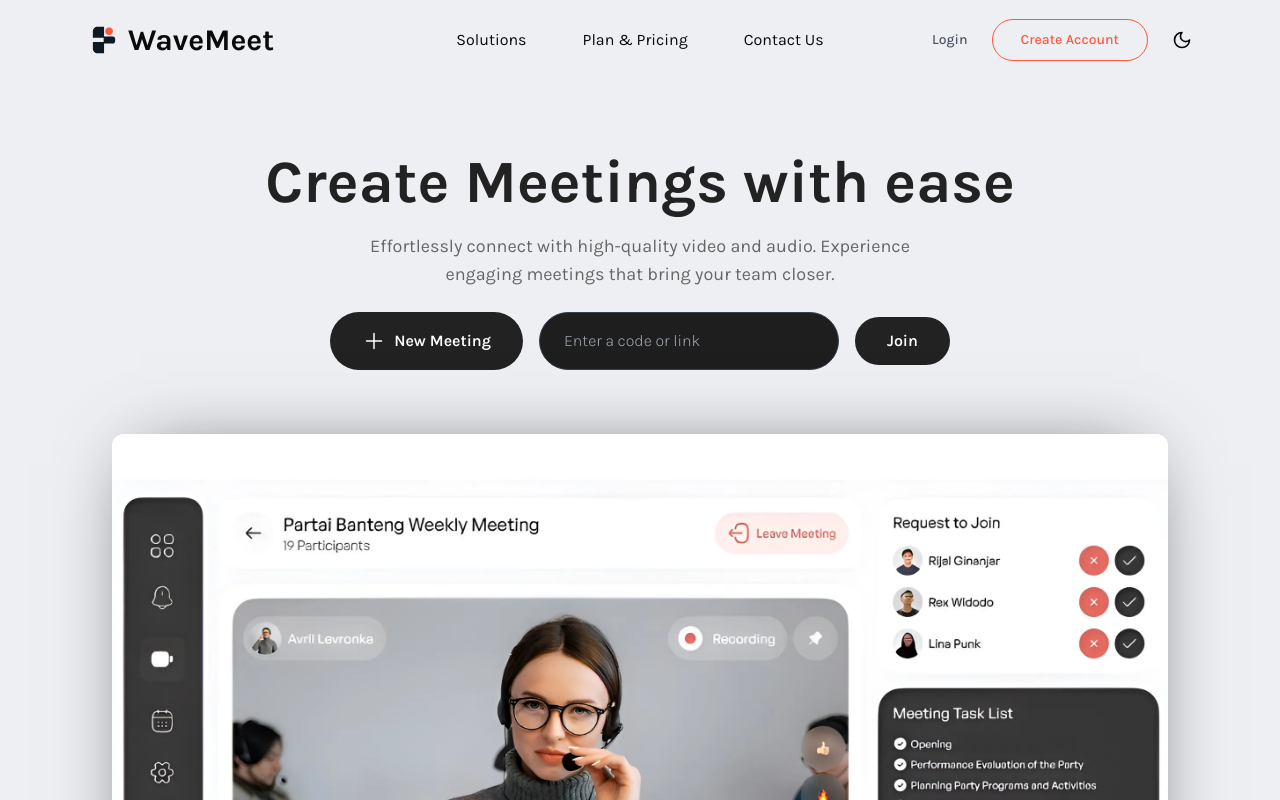
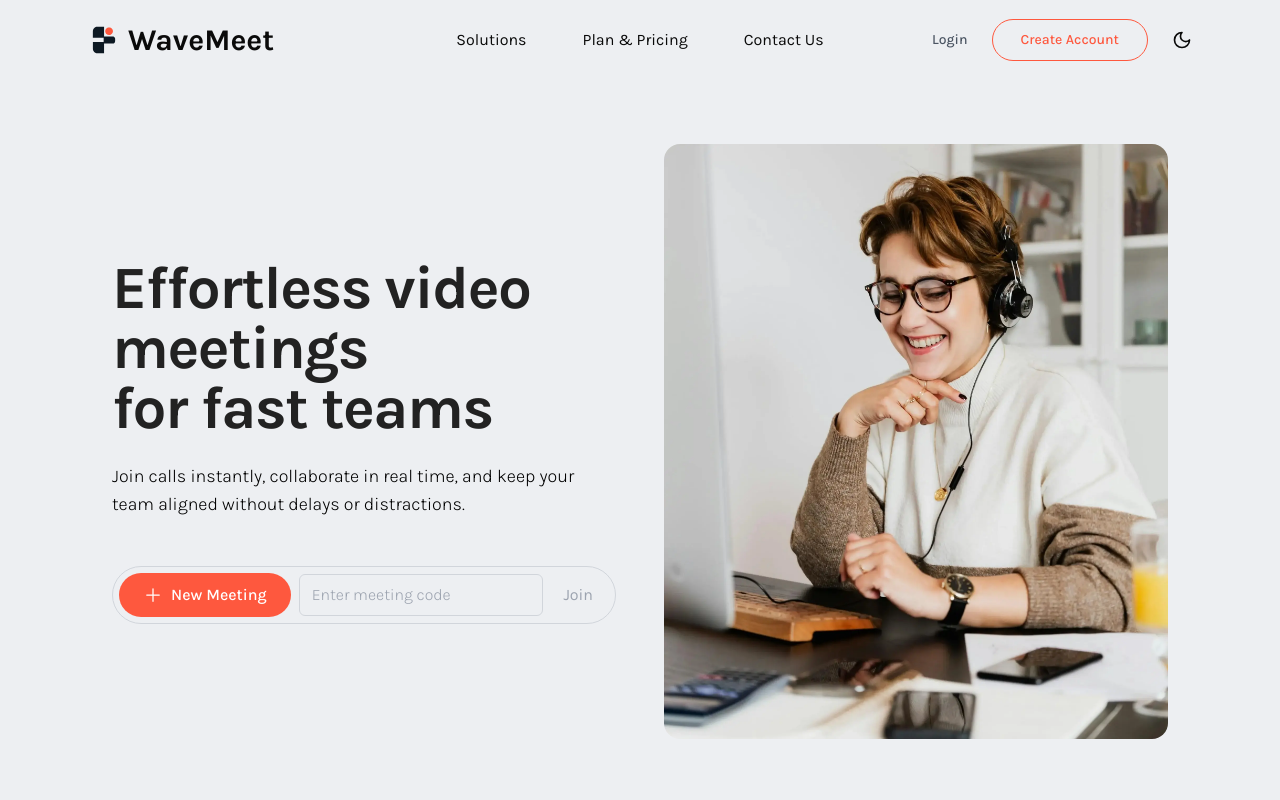
Before and after one commit to vinaynaik486/WaveMeet, a React (Vite) app: page / in a window 1280 px wide. Shown: the top 800 px of the page. Built offline with nearby package versions, Linux system fonts and the light colour scheme; no server answers.

Commit message:
style: modernize hero section with split layout and refined typography

```diff
--- a/src/components/landing/Hero.jsx
+++ b/src/components/landing/Hero.jsx
@@ -1,6 +1,6 @@
 import React, { useEffect, useRef } from 'react';
 import { PlusIcon } from '@heroicons/react/24/solid';
-import HeroCover from '/src/assets/landing-page/App_UI.webp';
+import HeroCover from '/src/assets/landing-page/hero-img.webp';
 import { Dialog, DialogContent, DialogTrigger } from "@/components/ui/dialog";
 import SignUp from '../auth/SignUp';
 import SignIn from '../auth/SignIn';
@@ -87,114 +87,116 @@ function Hero() {
   return (
     <div
       ref={heroRef}
-      className="font-karla px-4 sm:px-6 md:px-8 lg:px-16 xl:px-28 flex flex-col items-center text-center pt-20 sm:pt-24 md:pt-20 lg:pt-16 xl:pt-14 bg-background overflow-hidden"
+      className="font-karla px-4 sm:px-6 md:px-8 lg:px-16 xl:px-28 max-w-screen-2xl mx-auto flex flex-col lg:flex-row items-center justify-between gap-12 pt-20 sm:pt-24 md:pt-32 lg:pt-36 pb-20 bg-background overflow-hidden min-h-[calc(100vh-80px)]"
     >
+      {/* Left Content */}
+      <div className="flex-1 flex flex-col items-start text-left w-full lg:max-w-xl xl:max-w-2xl z-10">
         <BlurIn delay={0.1}>
-        <h1 className="font-bold text-3xl sm:text-4xl md:text-5xl lg:text-6xl mt-8 sm:mt-12 md:mt-16 lg:mt-24 text-[#222222] dark:text-white leading-tight">
-          Create Meetings with ease
+          <h1 className="font-bold text-4xl sm:text-5xl md:text-6xl text-[#222222] dark:text-white leading-[1.1] tracking-tight">
+            Effortless video meetings <br />
+            for fast teams
           </h1>
         </BlurIn>
 
         <BlurIn delay={0.2}>
-        <p className="font-normal text-sm sm:text-base md:text-lg mt-3 sm:mt-4 md:mt-5 text-[#666666] dark:text-gray-300 max-w-xs sm:max-w-sm md:max-w-md lg:max-w-lg xl:max-w-xl">
-          Effortlessly connect with high-quality video and audio. Experience engaging meetings that bring your team closer.
+          <p className="font-light text-lg mt-4 sm:mt-6 text-black dark:text-gray-300 max-w-lg">
+            Join calls instantly, collaborate in real time, and keep your team aligned without delays or distractions.
           </p>
         </BlurIn>
 
-      <BlurIn delay={0.3} className="w-full flex justify-center">
-        <div className="flex flex-col sm:flex-row mt-4 sm:mt-5 md:mt-6 justify-center gap-2 sm:gap-3 md:gap-4 w-full max-w-md sm:max-w-none">
+        <BlurIn delay={0.3} className="w-full mt-8 sm:mt-10 lg:mt-12">
+          <div className="flex items-center w-full max-w-lg bg-transparent border border-gray-300 dark:border-gray-700 rounded-full p-1.5">
             <Dialog open={dialogOpen} onOpenChange={handleDialogChange}>
               <DialogTrigger asChild>
                 <button
                   onClick={startNewMeeting}
-                className="bg-[#222222] dark:bg-white dark:text-[#222222] text-white py-2 px-4 sm:py-3 sm:px-8 hover:bg-[#333333] dark:hover:bg-gray-100 hover:text-white rounded-full flex justify-center items-center gap-2 transform-gpu font-semibold w-full sm:w-auto"
+                  className="bg-[#FE583E] hover:bg-[#E04D36] text-white py-2.5 px-5 sm:px-6 rounded-full flex justify-center items-center gap-2 transform-gpu font-medium transition-colors"
                 >
-                <PlusIcon className="w-5 sm:w-6" />
-                <span className="text-sm sm:text-base">New Meeting</span>
+                  <PlusIcon className="w-5 sm:w-5" />
+                  <span className="text-sm sm:text-base whitespace-nowrap">New Meeting</span>
                 </button>
               </DialogTrigger>
-            <DialogContent className="dark:bg-[#121212] flex items-center justify-center">
+              <DialogContent className="dark:bg-[#121212] p-8 max-w-sm sm:max-w-md border-none shadow-2xl">
                 {isJoinMeeting ? <JoinMeetingContent /> :
                   <div className="w-full">
                     {showSignIn ? (
-                    <>
                       <SignIn
                         onToggle={toggleAuth}
                         onSuccess={handleAuthSuccess}
+                        onClose={() => handleDialogChange(false)}
                       />
-                      <button
-                        onClick={toggleAuth}
-                        className="w-full mt-4 text-sm text-gray-600 dark:text-gray-400 hover:text-gray-800 dark:hover:text-gray-200 font-light"
-                      >
-                        Don't have an account? Sign Up
-                      </button>
-                    </>
                     ) : (
-                    <>
-                      <SignUp onToggleAuth={toggleAuth} />
-                      <button
-                        onClick={toggleAuth}
-                        className="w-full mt-4 text-sm text-gray-600 dark:text-gray-400 hover:text-gray-800 dark:hover:text-gray-200 font-light"
-                      >
-                        Already have an account? Sign In
-                      </button>
-                    </>
+                      <SignUp
+                        onToggleAuth={toggleAuth}
+                        onClose={() => handleDialogChange(false)}
+                      />
                     )}
                   </div>
                 }
               </DialogContent>
             </Dialog>
 
-          <form onSubmit={joinMeeting} className="flex flex-col sm:flex-row items-center gap-4 w-full sm:w-auto">
-            <div className="relative w-full sm:w-auto">
+            <form onSubmit={joinMeeting} className="flex-1 flex items-center ml-2 relative">
               <input
                 type="text"
                 value={meetingCode}
+                maxLength={14}
                 onChange={(e) => {
-                  setMeetingCode(e.target.value);
+                  const rawValue = e.target.value.replace(/[^a-zA-Z0-9]/g, '');
+                  const match = rawValue.match(/.{1,4}/g);
+                  const formattedValue = match ? match.join('-') : '';
+                  setMeetingCode(formattedValue);
                   setError('');
                 }}
-                placeholder="Enter a code or link"
-                className="bg-[#1E1E1E] border border-gray-700 text-white px-6 py-4 rounded-full w-full sm:w-[300px] focus:outline-none focus:border-blue-500 font-light"
+                placeholder="Enter meeting code"
+                className="w-full bg-transparent border border-gray-300 dark:border-gray-600 rounded-md text-gray-800 dark:text-white px-3 py-2 focus:outline-none focus:border-gray-400 dark:focus:border-gray-500 font-light text-sm sm:text-base placeholder-gray-400 dark:placeholder-gray-500 transition-colors"
               />
               {error && (
-                <p className="absolute -bottom-6 left-0 text-red-500 text-sm">
+                <p className="absolute -bottom-8 left-0 text-red-500 text-xs sm:text-sm">
                   {error}
                 </p>
               )}
-            </div>
               <button
                 type="submit"
-              className="bg-[#222222] dark:bg-white text-white dark:text-[#222222] hover:bg-gray-800 dark:hover:bg-gray-200 py-3 px-8 rounded-full font-semibold transition-colors w-full sm:w-auto text-sm sm:text-base"
+                disabled={meetingCode.trim().length === 0}
+                className={`font-normal px-4 py-2 ml-1 transition-all duration-200 text-sm sm:text-base whitespace-nowrap rounded-full ${
+                  meetingCode.trim().length > 0
+                    ? 'text-[#FE583E] bg-transparent hover:bg-[#FE583E]/10 cursor-pointer'
+                    : 'text-gray-400 dark:text-gray-600 bg-transparent cursor-not-allowed'
+                }`}
               >
                 Join
               </button>
             </form>
           </div>
         </BlurIn>
+      </div>
 
-      <BlurIn delay={0.4} className="w-full max-w-[20rem] sm:max-w-[32rem] md:max-w-[48rem] lg:max-w-[64rem] xl:max-w-[72rem] mt-8 sm:mt-10 md:mt-12 lg:mt-16">
+      {/* Right Image Content */}
+      <div className="flex-1 w-full mt-12 lg:mt-0 flex justify-center lg:justify-end relative">
+        <BlurIn delay={0.4} className="w-full max-w-[18rem] sm:max-w-[24rem] md:max-w-[28rem] lg:max-w-[32rem] xl:max-w-[36rem]">
           <img
             src={HeroCover}
             alt="App UI Cover"
-          className="w-full h-auto rounded-xl shadow-[0_0_75px_-30px_rgba(0,0,0,0.75)] dark:shadow-[0_0_75px_-30px_rgba(255,255,255,0.25)] transform-gpu"
+            className="w-full h-auto object-contain rounded-2xl"
             loading="lazy"
             decoding="async"
           />
         </BlurIn>
+      </div>
 
       {/* Join Dialog */}
       {showJoinDialog && (
         <div className="fixed inset-0 bg-black/50 backdrop-blur-sm flex items-center justify-center z-50">
-          <div className="bg-[#1E1E1E] rounded-2xl p-8 max-w-md w-full mx-4">
-            <h2 className="text-2xl font-medium mb-4">Log in required</h2>
-            <p className="text-gray-400 mb-6 font-light">
+          <div className="bg-white dark:bg-[#121212] border border-gray-200 dark:border-gray-800 rounded-2xl p-8 max-w-md w-full mx-4 shadow-xl">
+            <h2 className="text-2xl font-medium mb-4 text-[#222222] dark:text-white">Log in required</h2>
+            <p className="text-gray-600 dark:text-gray-400 mb-6 font-light">
               Please log in to create or join a meeting.
             </p>
             <div className="flex justify-end gap-4">
               <button
                 onClick={() => setShowJoinDialog(false)}
-                className="text-gray-400 hover:text-white font-medium transition-colors"
+                className="text-gray-500 hover:text-gray-800 dark:text-gray-400 dark:hover:text-white font-medium transition-colors"
               >
                 Cancel
               </button>
@@ -204,7 +206,7 @@ function Hero() {
                   setShowSignIn(true);
                   setDialogOpen(true);
                 }}
-                className="bg-blue-500 hover:bg-blue-600 text-white px-6 py-2 rounded-xl font-medium transition-colors"
+                className="bg-[#FE583E] hover:bg-[#E04D36] text-white px-6 py-2 rounded-full font-medium transition-colors shadow-lg shadow-[#FE583E]/20"
               >
                 Log in
               </button>
```
Also changed, not shown: src/assets/landing-page/hero-img.webp (added). Lines whose indentation alone changed are shown as unchanged.
